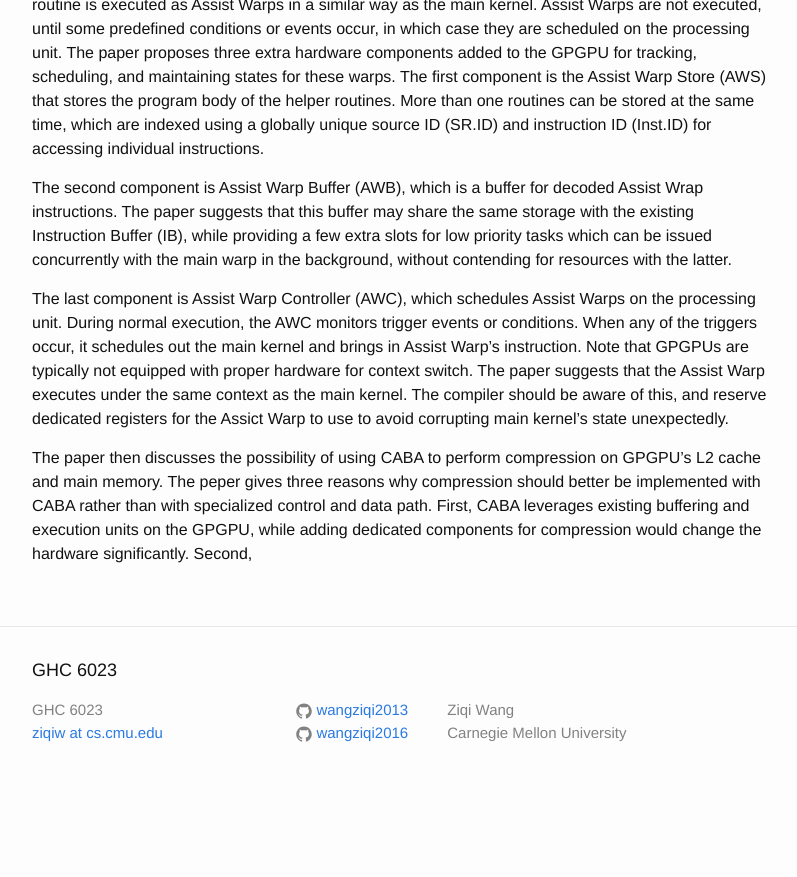
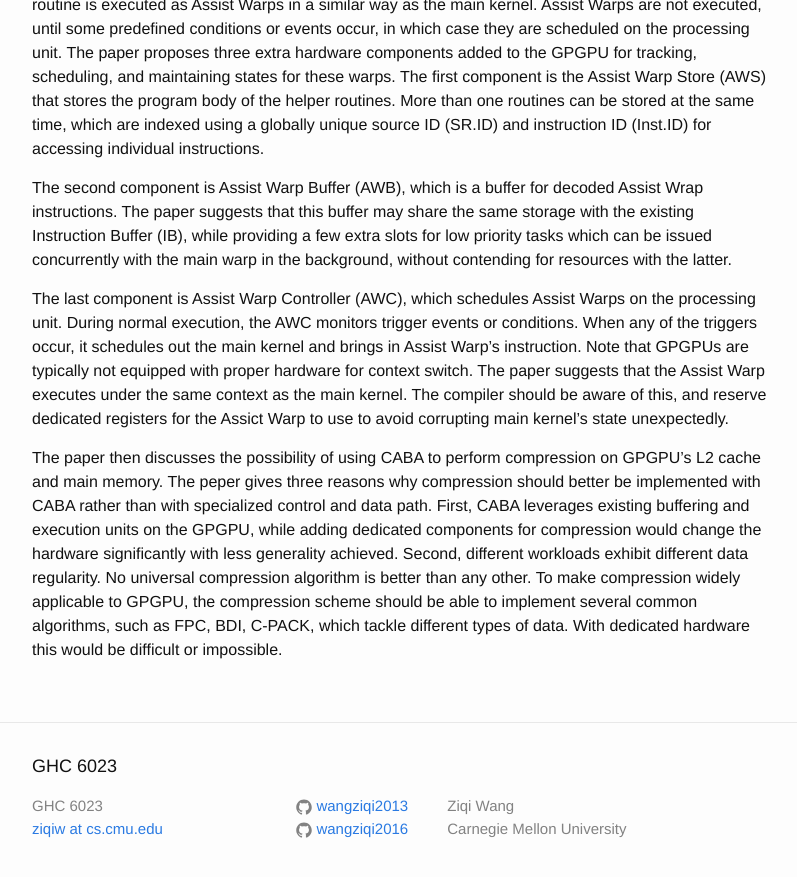
Before and after one commit to wangziqi2013/wangziqi2013.github.io, a Jekyll site: the page built from _posts/2020-07-28-caba.markdown, in a window 1280 px wide and 900 px high, scrolled down 1432 px. Shown: the top 877 px of the window, without its empty margins (238-1035 px from the left). Built offline with Jekyll 4.4.1, drawn with Linux system fonts in a browser that asks for light colours; before the commit the page ends 2236 px from its top, so only the background shows below that.

Commit message:
Adding compression algo

```diff
--- a/_posts/2020-07-28-caba.markdown
+++ b/_posts/2020-07-28-caba.markdown
@@ -74,4 +74,8 @@ unexpectedly.
 The paper then discusses the possibility of using CABA to perform compression on GPGPU's L2 cache and main memory.
 The peper gives three reasons why compression should better be implemented with CABA rather than with specialized
 control and data path. First, CABA leverages existing buffering and execution units on the GPGPU, while adding
-dedicated components for compression would change the hardware significantly. Second,
+dedicated components for compression would change the hardware significantly with less generality achieved. Second,
+different workloads exhibit different data regularity. No universal compression algorithm is better than any other.
+To make compression widely applicable to GPGPU, the compression scheme should be able to implement several common
+algorithms, such as FPC, BDI, C-PACK, which tackle different types of data. With dedicated hardware this would be
+difficult or impossible.
```
